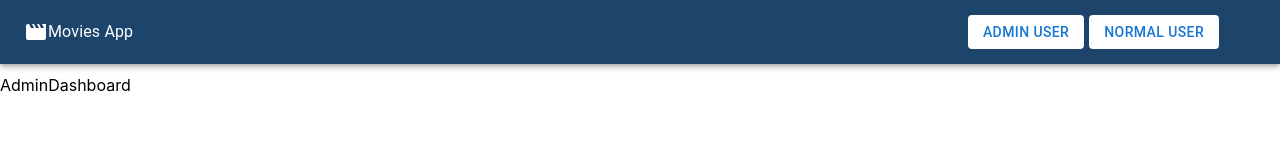
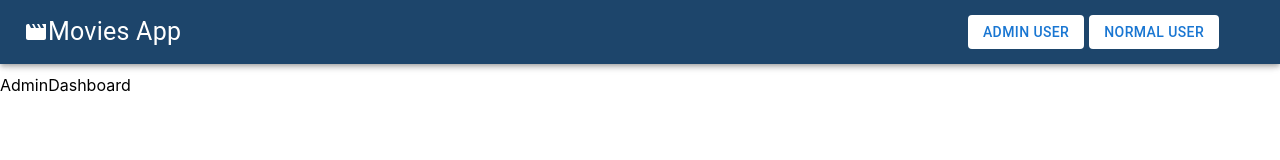
Before and after one commit to AliShan62/LiveApi, a React (Create React App) app in the folder client/: page /admin/dashboard in a window 1280 px wide. Shown: the top 160 px of the page. Built offline with nearby package versions, Linux system fonts and the light colour scheme.

Commit message:
css for header

```diff
--- a/client/src/components/header/Header.js
+++ b/client/src/components/header/Header.js
@@ -7,7 +7,7 @@ const Header = () => {
     <AppBar style={{background:"rgb(29,69,107)"}}>
         <Toolbar>
             <MovieIcon />
-            <Typography>
+            <Typography style={{fontSize: "25px", textAlign: "center" }} >
                 Movies App
             </Typography>
             <CustomButton />
```
